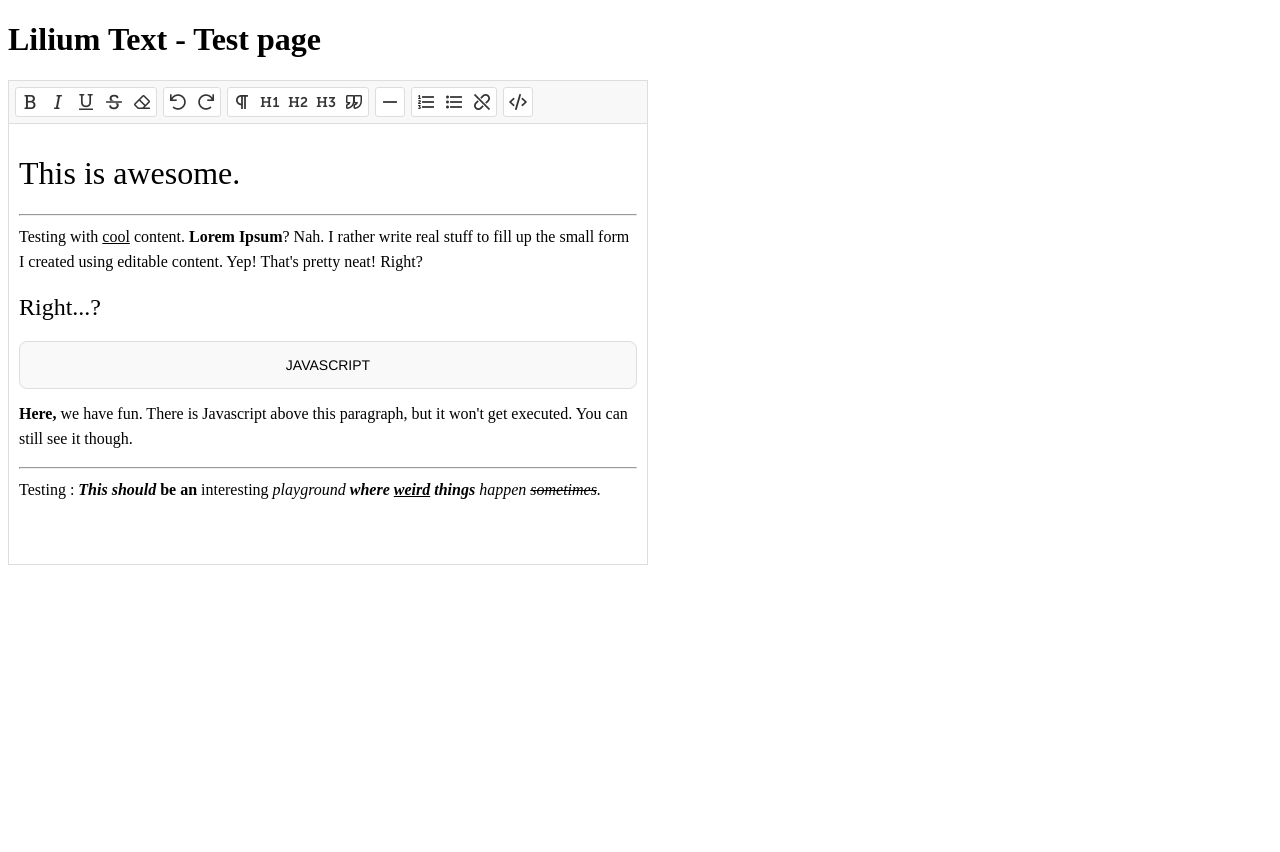
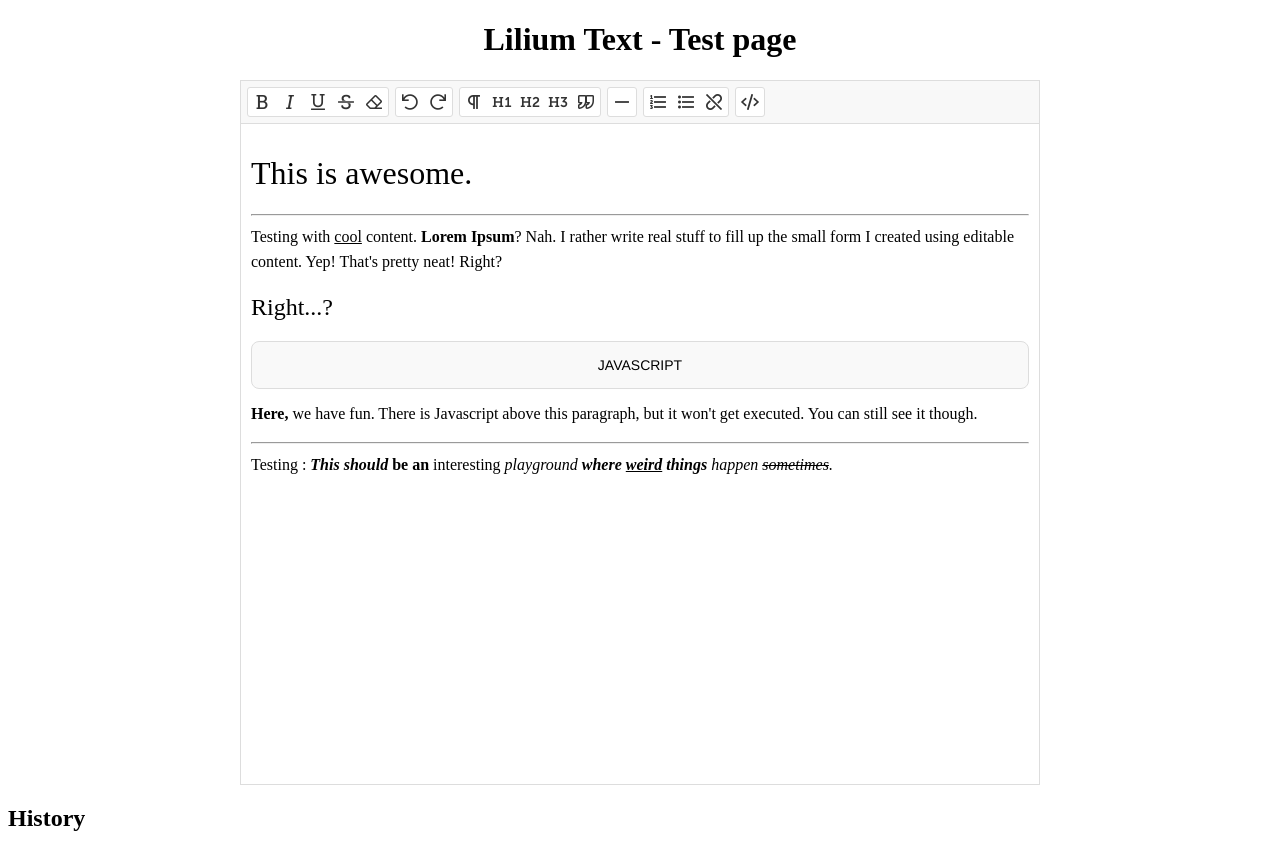
Before and after one commit to rykdesjardins/lilium-text, a website: page dev/test.html in a window 1280 px wide. Before the commit the page ends 800 px from the top, so only its background shows below. Drawn offline with nearby package versions, Linux system fonts and the light colour scheme; a web font is replaced by a local one.

Commit message:
CustomCommand will automatically push to history

```diff
--- a/dev/liliumtext.js
+++ b/dev/liliumtext.js
@@ -234,6 +234,7 @@ class LiliumTextCustomCommand extends LiliumTextCommand {
 
     execute() {
         this.callback(...arguments);
+        this.editor.takeSnapshot();
         return false;
     }
 }
--- a/dev/test.html
+++ b/dev/test.html
@@ -15,9 +15,14 @@
         <title>Lilium Text - Test page</title>
     </head>
     <body>
-        <h1>Lilium Text - Test page</h1>
-        <div id="liliumtext">
+        <h1 style="text-align: center">Lilium Text - Test page</h1>
+        <div id="liliumtext" style="margin: auto">
 
+        </div>
+
+        <div id="history">
+            <h2>History</h2>
+            <ul id="history-list"></ul>
         </div>
 
         <script src="//cdnjs.cloudflare.com/ajax/libs/less.js/2.5.1/less.min.js"></script>
@@ -26,8 +31,15 @@
 const content = "<h1>This is awesome.</h1><hr/><p>Testing with <u>cool</u> content. <b>Lorem Ipsum</b>? Nah. I rather write real stuff to fill up the small form I created using editable content. Yep! That's pretty neat! Right?&nbsp;</p><h2>Right...?</h2><script>alert('No XSS')</scr"+"ipt><p><b>Here,</b> we have fun. There is Javascript above this paragraph, but it won't get executed. You can still see it though.</p><hr/><p>Testing : <b><i>This should</i> be an </b> interesting <i>playground <b>where <u>weird</u> things</b> happen <strike>sometimes</strike>.</i></p>";
             const editor = new LiliumText("liliumtext", {
                 dev : true,
-                width : "640px",
+                width : "800px",
+                height : "640px",
                 content : content
+            });
+
+            editor.bind('history', function(editor, entry) {
+                const li = document.createElement('li');
+                li.textContent = "Pushed entry with type " + entry.type;
+                document.getElementById('history-list').appendChild(li);
             });
         </script>
 
```
